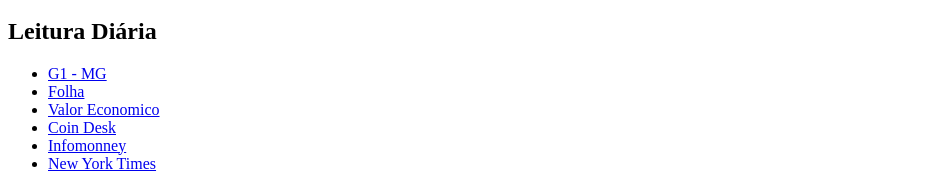
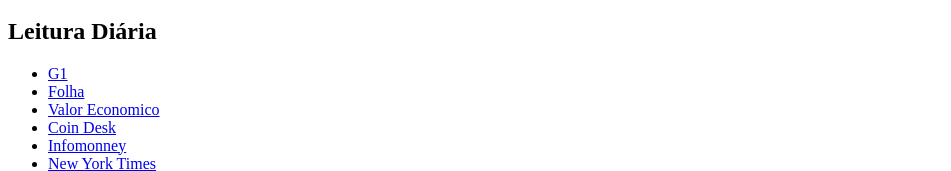
Before and after one commit to aucmr/tab-news, a Next.js app: page / in a window 1280 px wide. Shown: the part 203-374 px from the top of the page, without its empty margins (0-951 px from the left). Built offline with nearby package versions, Linux system fonts and the light colour scheme.

Commit message:
feat: g1 page instead of g1 minas page

```diff
--- a/pages/index.js
+++ b/pages/index.js
@@ -20,7 +20,7 @@
       <ul>
         <li>
           <a href="https://g1.globo.com/" target="_blank">
-            G1 - MG
+            G1
           </a>
         </li>
         <li>
```
